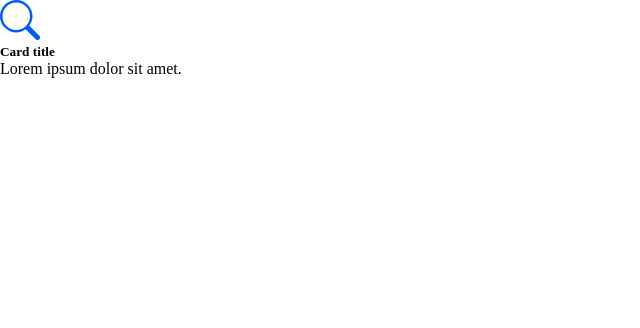
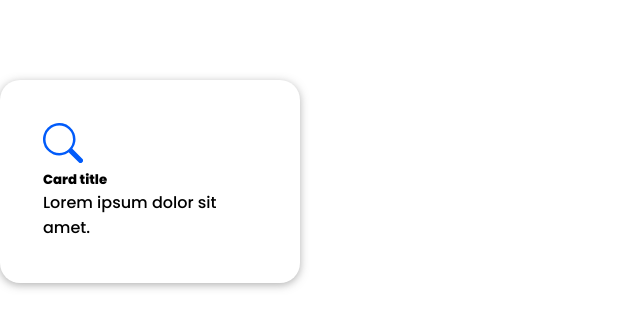
Before and after one commit to Douzandeh/card__mo, a plain HTML site: page index.html in a window 1280 px wide. Shown: the whole page, without its empty margins (0-640 px from the left). Drawn offline with Linux system fonts and the light colour scheme.

Commit message:
card item css structure

```diff
--- a/style.css
+++ b/style.css
@@ -3,3 +3,23 @@
   padding: 0;
   box-sizing: border-box;
 }
+
+body{
+  font-family: "Poppins";
+}
+
+.container{
+  max-width: 1330px;
+  margin: 5rem auto;
+}
+
+.card_item{
+  width: 300px;
+  border-radius: 20px;
+  -webkit-border-radius: 20px;
+  -moz-border-radius: 20px;
+  -ms-border-radius: 20px;
+  -o-border-radius: 20px;
+  box-shadow: 0 2px 8px rgba(99, 99, 99, 0.5);
+  padding: 43px;
+}
```
